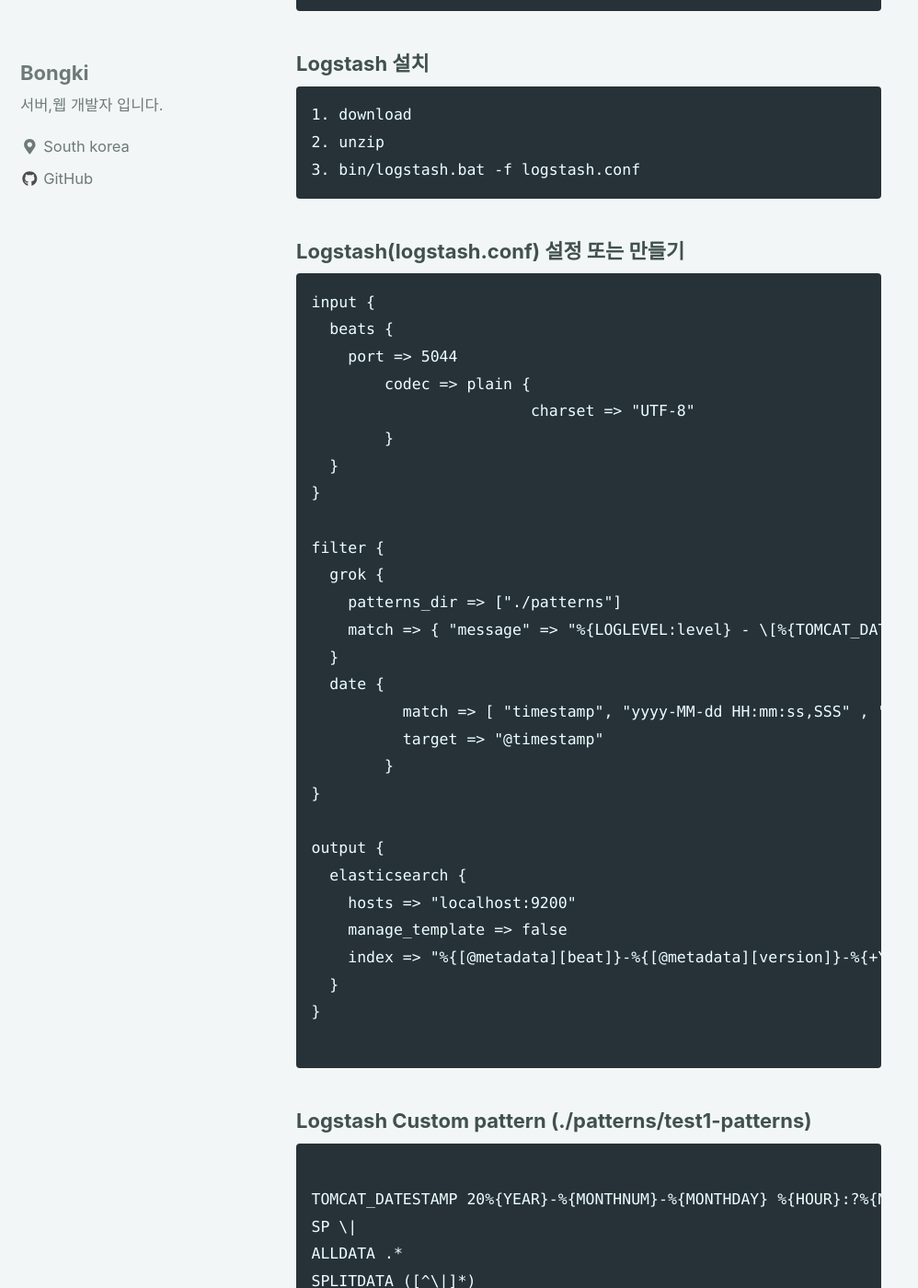
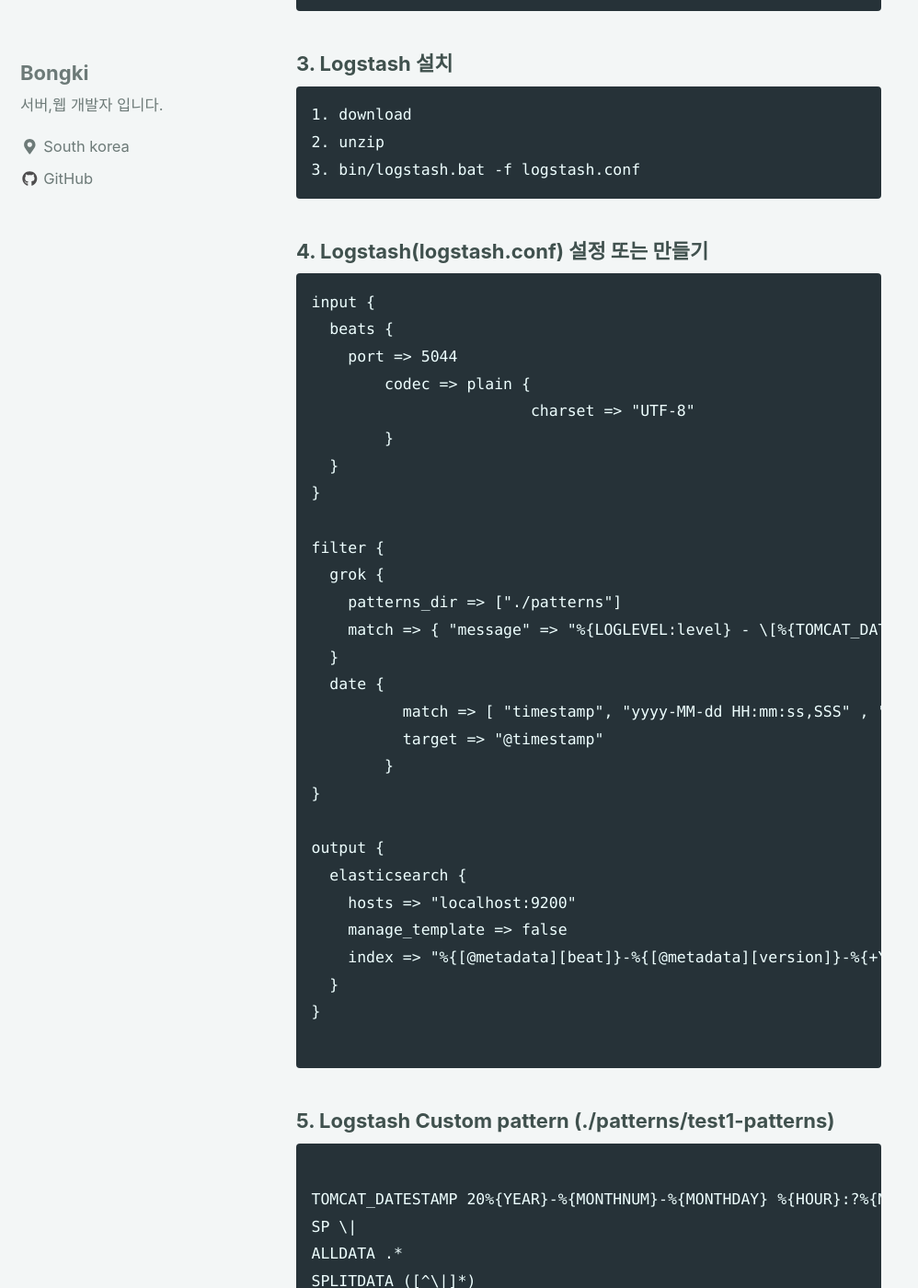
Before and after one commit to hsb0202/hsb0202.github.io, a Jekyll site: the page built from _posts/2018-08-23-elk.md, in a window 1280 px wide and 1400 px high, scrolled down 2228 px. Shown: the whole window at 92% size, without its empty margins (0-998 px from the left). Built offline with Jekyll 4.4.1, drawn with Linux system fonts in a browser that asks for light colours; nearby versions of some CDN libraries; some of the changed text lies outside the part shown.

Commit message:
Update 2018-08-23-elk.md

````diff
--- a/_posts/2018-08-23-elk.md
+++ b/_posts/2018-08-23-elk.md
@@ -72,14 +72,14 @@
 
 ```
 
-### Logstash 설치
+### 3. Logstash 설치
 ```
 1. download
 2. unzip
 3. bin/logstash.bat -f logstash.conf
 ```
 
-### Logstash(logstash.conf) 설정 또는 만들기
+### 4. Logstash(logstash.conf) 설정 또는 만들기
 ```
 input {
   beats {
@@ -111,7 +111,7 @@
 
 ```
 
-### Logstash Custom pattern (./patterns/test1-patterns)
+### 5. Logstash Custom pattern (./patterns/test1-patterns)
 
 ```
 
@@ -123,7 +123,7 @@
 URIPATH (?:/[A-Za-z0-9$.+!*'(){},~:;=@#%&_\-]*)+
 ```
 
-### 패턴 예제
+#### 5.1 패턴 예제
 
 - SampleData
 
````
Also changed, not shown: other parts of _posts/2018-08-23-elk.md (+2 -2 lines).
